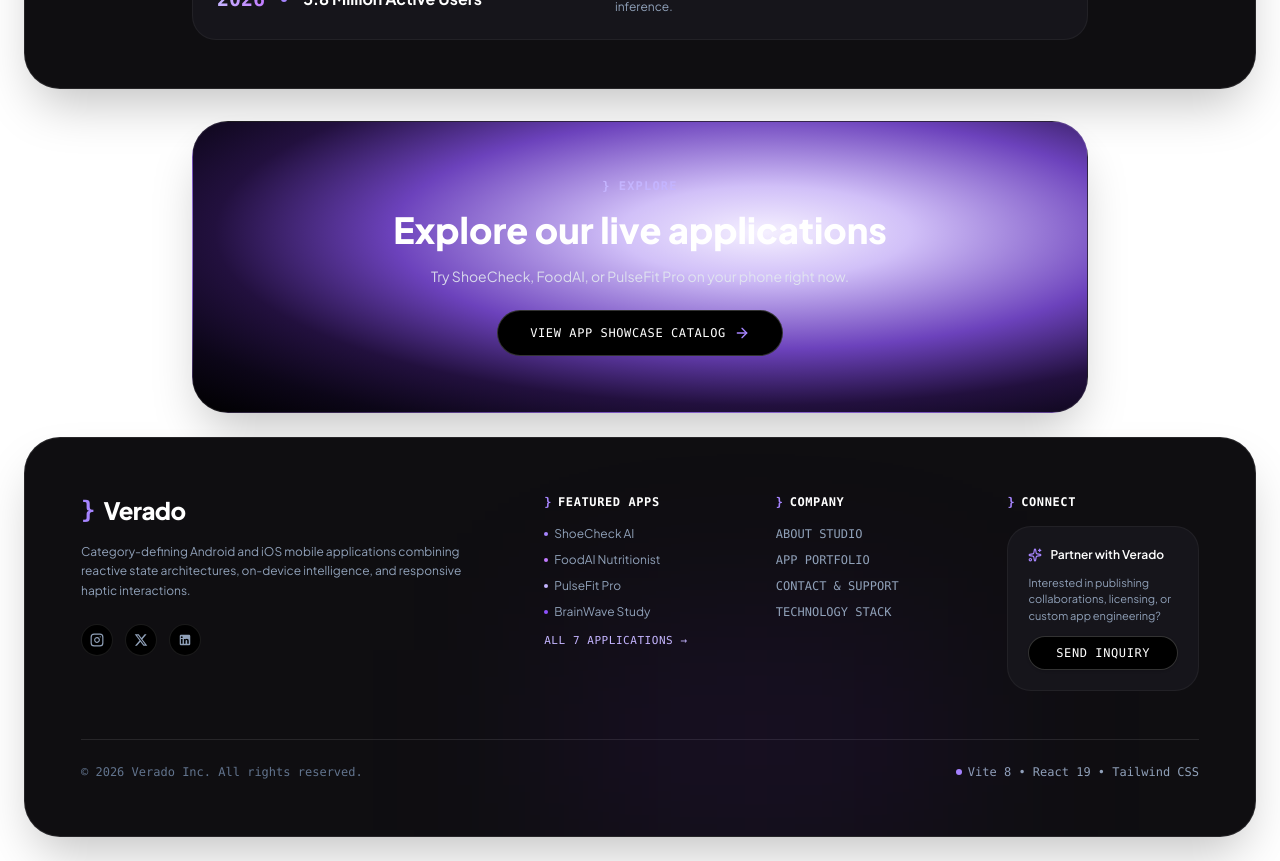
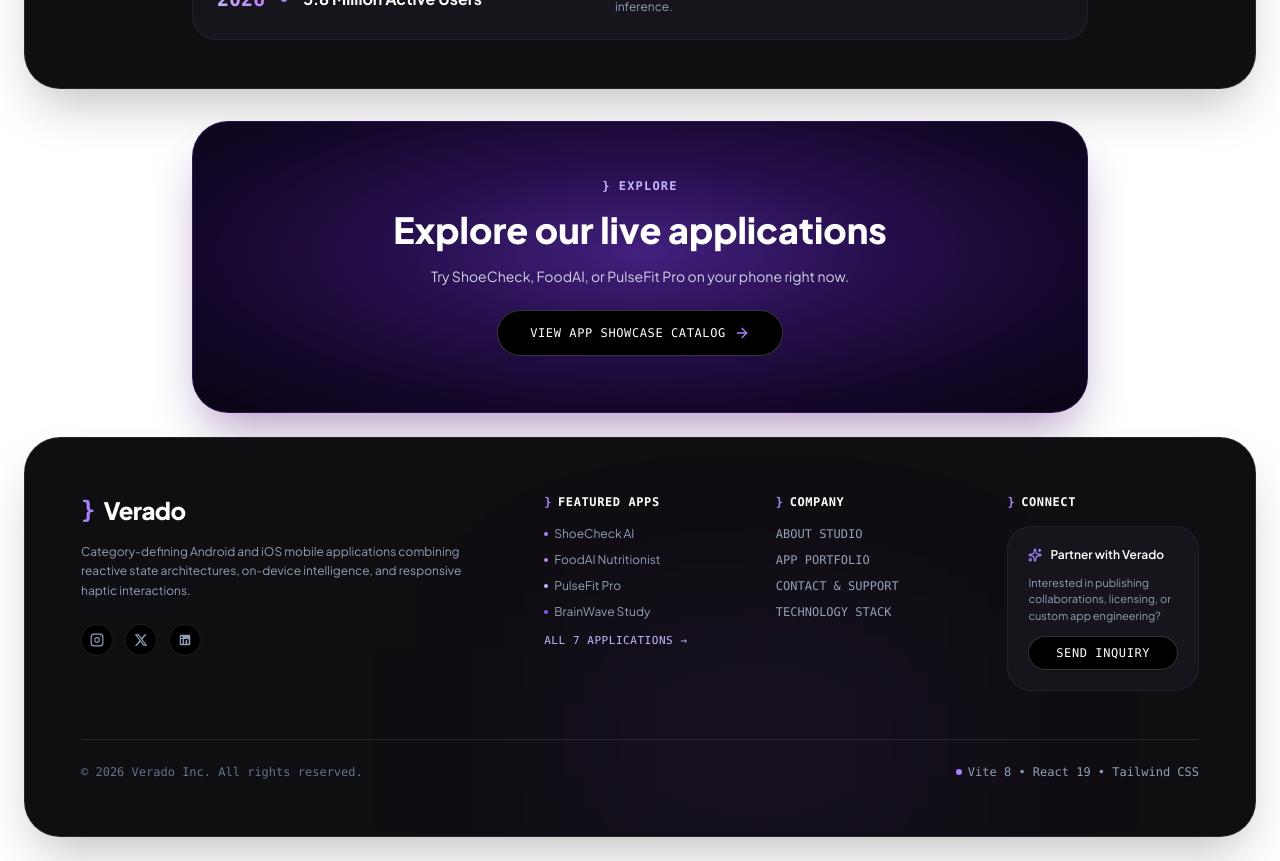
Before and after one commit to alihamzajj/verado, a React (Vite) app: page /about in a window 1280 px wide. Shown: the part 1280-2141 px from the top of the page. Built offline with nearby package versions, Linux system fonts and the light colour scheme; no server answers; the database is empty.

Commit message:
fix: adjust CTA banner glow in About section to remove harsh white center flare

```diff
--- a/src/pages/public/AboutPage.tsx
+++ b/src/pages/public/AboutPage.tsx
@@ -108,7 +108,7 @@ export const AboutPage: React.FC = () => {
       </div>
 
       {/* CTA Box */}
-      <div className="rounded-[36px] hero-radial-glow border border-white/10 text-center max-w-4xl mx-auto p-10 sm:p-14 shadow-2xl text-white space-y-4">
+      <div className="rounded-[36px] cta-radial-glow border border-violet-500/20 text-center max-w-4xl mx-auto p-10 sm:p-14 shadow-2xl shadow-purple-950/40 text-white space-y-4">
         <div className="flex items-center justify-center gap-2 text-xs font-mono uppercase tracking-widest text-violet-300 font-semibold">
           <span>&#125;</span>
           <span>Explore</span>
```
